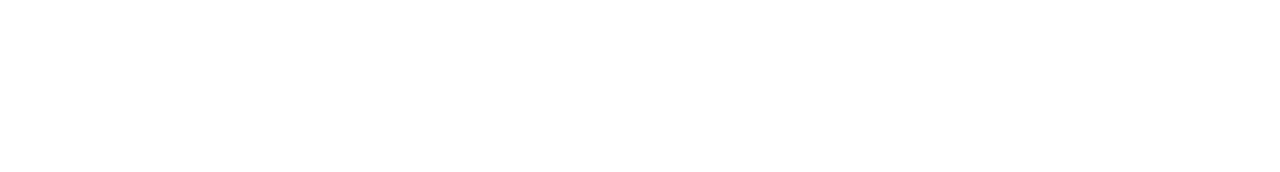
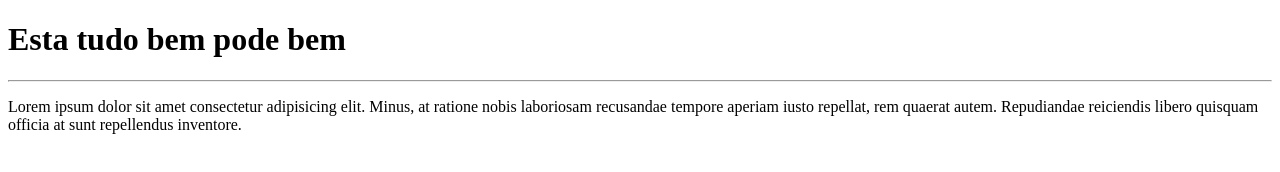
Before and after one commit to ClaytonAcerbiGoncalves/Ola-GitHub, a plain HTML site: page Site_Exemplo/index.html in a window 1280 px wide. Drawn offline with Linux system fonts and the light colour scheme.

Commit message:
Modifiquei a pagina principal

```diff
--- a/Site_Exemplo/index.html
+++ b/Site_Exemplo/index.html
@@ -3,9 +3,11 @@
 <head>
     <meta charset="UTF-8">
     <meta name="viewport" content="width=device-width, initial-scale=1.0">
-    <title>Document</title>
+    <title>Meu Site</title>
 </head>
 <body>
-
+    <h1>Esta tudo bem pode bem</h1>
+    <hr>
+    <p>Lorem ipsum dolor sit amet consectetur adipisicing elit. Minus, at ratione nobis laboriosam recusandae tempore aperiam iusto repellat, rem quaerat autem. Repudiandae reiciendis libero quisquam officia at sunt repellendus inventore.</p>
 </body>
 </html>
```
